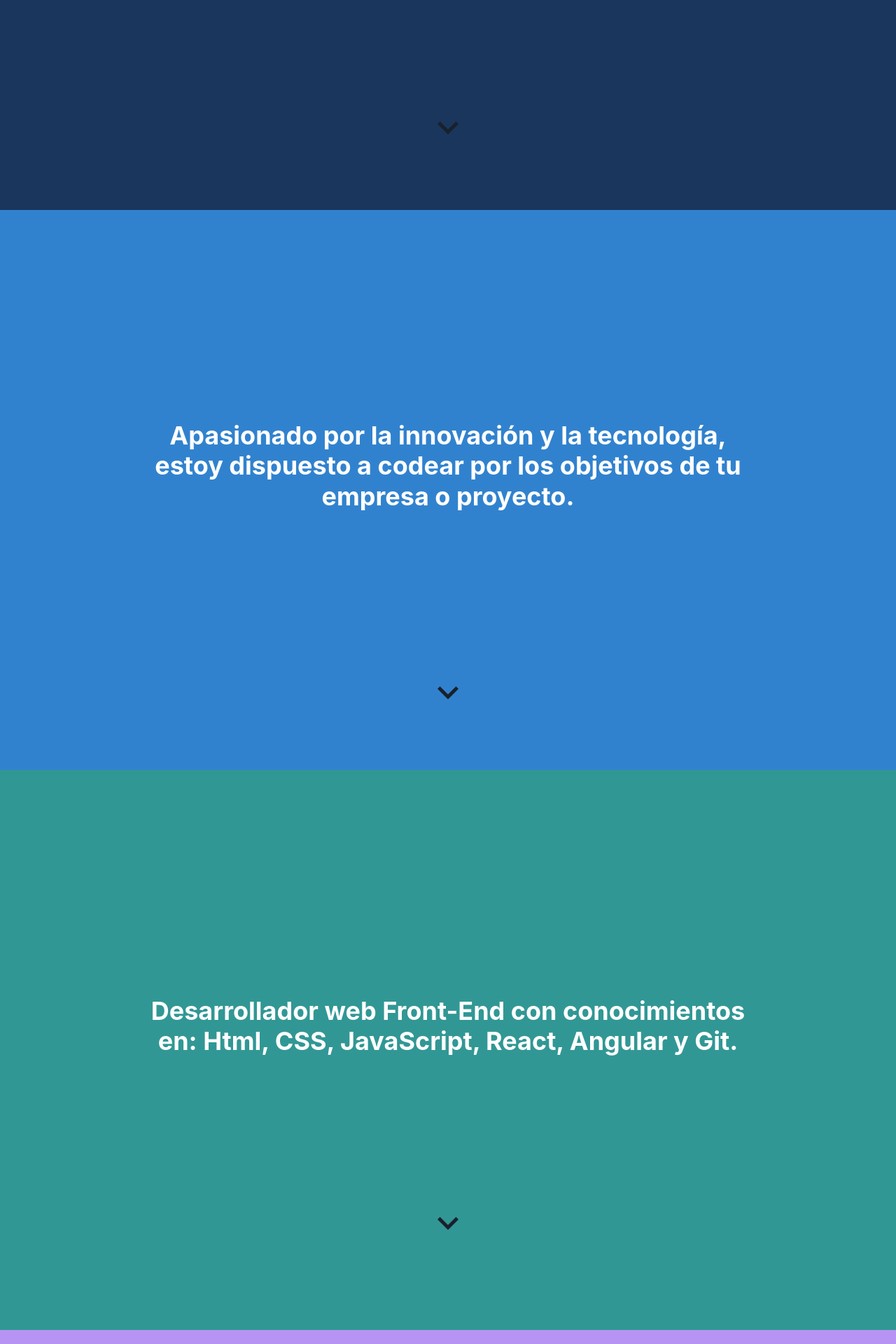
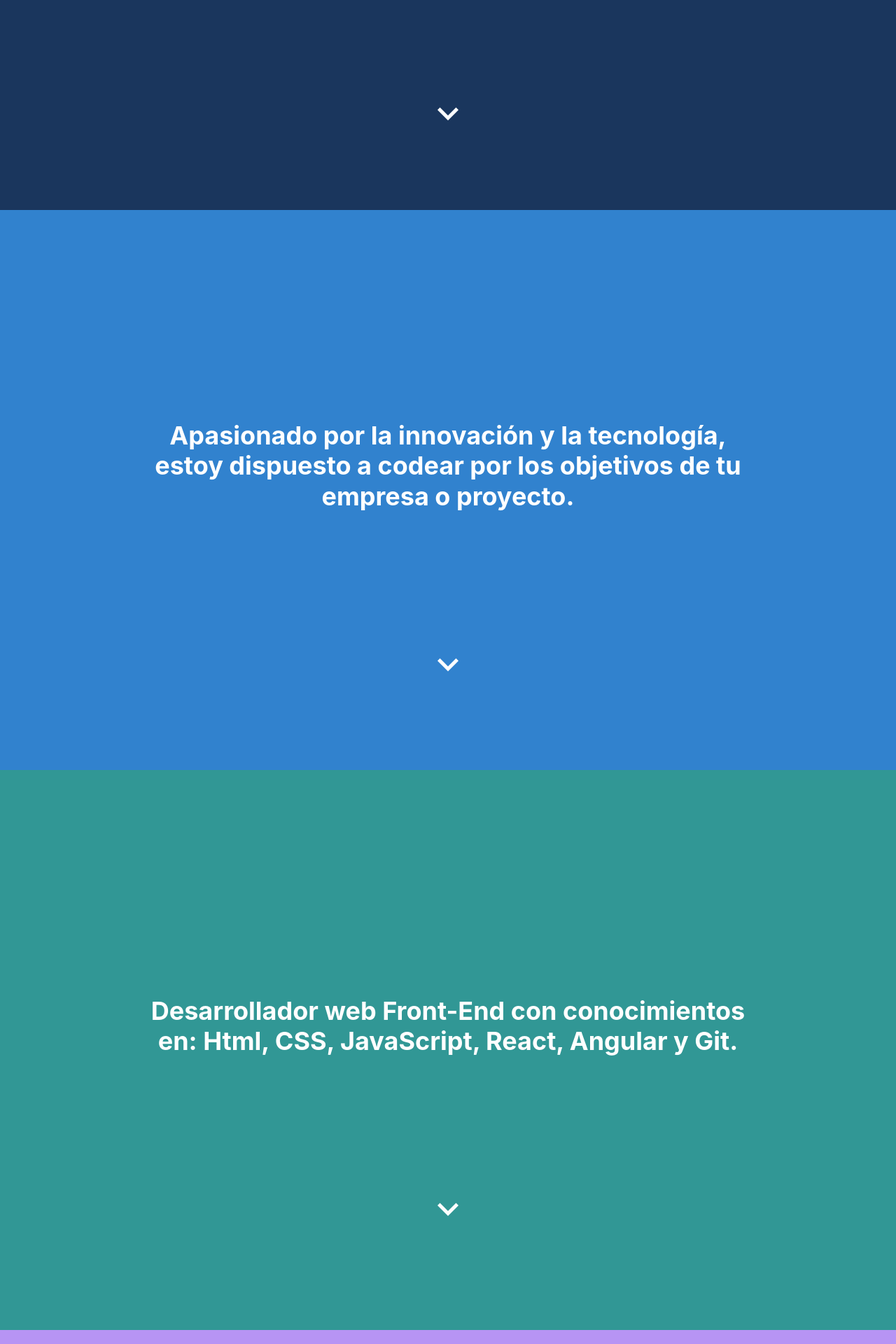
Before and after one commit to tahielpedevilla/cv, a React (Vite) app: page / in a window 1280 px wide. Shown: the part 500-2420 px from the top of the page at 70% size. Built offline with nearby package versions, Linux system fonts and the light colour scheme.

Commit message:
adding transitions and modify arrown color

```diff
--- a/src/components/sections/Cinco.jsx
+++ b/src/components/sections/Cinco.jsx
@@ -26,12 +26,13 @@ const Cinco = () => {
             position="absolute"
             rounded="full"
             size="lg"
+            transition="all .5s ease"
             variant="link"
             onClick={() => {
               scroller.scrollToTop(scrollType);
             }}
           >
-            <ChevronUpIcon fontSize="60" />
+            <ChevronUpIcon color="#fff" fontSize="60" />
           </Button>
         </VStack>
       </Flex>
--- a/src/components/sections/Cuatro.jsx
+++ b/src/components/sections/Cuatro.jsx
@@ -22,13 +22,14 @@ const Cuatro = () => {
           colorScheme="white"
           rounded="full"
           size="lg"
-          top={{base: "100px", md: "150px", lg: "200px"}}
+          top={{base: "100px", md: "100px", lg: "180px"}}
+          transition="all .5s ease"
           variant="link"
           onClick={() => {
             scroller.scrollTo("cinco", scrollType);
           }}
         >
-          <ChevronDownIcon fontSize="60" />
+          <ChevronDownIcon color="#fff" fontSize="60" />
         </Button>
       </VStack>
     </>
--- a/src/components/sections/Dos.jsx
+++ b/src/components/sections/Dos.jsx
@@ -23,13 +23,14 @@ const Dos = () => {
           colorScheme="white"
           rounded="full"
           size="lg"
-          top={{base: "120px", md: "170px", lg: "220px"}}
+          top={{base: "100px", md: "100px", lg: "180px"}}
+          transition="all .5s ease"
           variant="link"
           onClick={() => {
             scroller.scrollTo("tres", scrollType);
           }}
         >
-          <ChevronDownIcon fontSize="60" />
+          <ChevronDownIcon color="#fff" fontSize="60" />
         </Button>
       </VStack>
     </>
--- a/src/components/sections/Tres.jsx
+++ b/src/components/sections/Tres.jsx
@@ -22,13 +22,14 @@ const Tres = () => {
           colorScheme="white"
           rounded="full"
           size="lg"
-          top={{base: "100px", md: "150px", lg: "200px"}}
+          top={{base: "100px", md: "100px", lg: "180px"}}
+          transition="all .5s ease"
           variant="link"
           onClick={() => {
             scroller.scrollTo("cuatro", scrollType);
           }}
         >
-          <ChevronDownIcon fontSize="60" />
+          <ChevronDownIcon color="#fff" fontSize="60" />
         </Button>
       </VStack>
     </>
--- a/src/components/sections/Uno.jsx
+++ b/src/components/sections/Uno.jsx
@@ -28,13 +28,14 @@ const Uno = () => {
           colorScheme="white"
           rounded="full"
           size="lg"
-          top={{base: "100px", md: "150px", lg: "200px"}}
+          top={{base: "100px", md: "100px", lg: "180px"}}
+          transition="all .5s ease"
           variant="link"
           onClick={() => {
             scroller.scrollTo("dos", scrollType);
           }}
         >
-          <ChevronDownIcon fontSize="60" />
+          <ChevronDownIcon color="#fff" fontSize="60" />
         </Button>
       </VStack>
     </>
```
